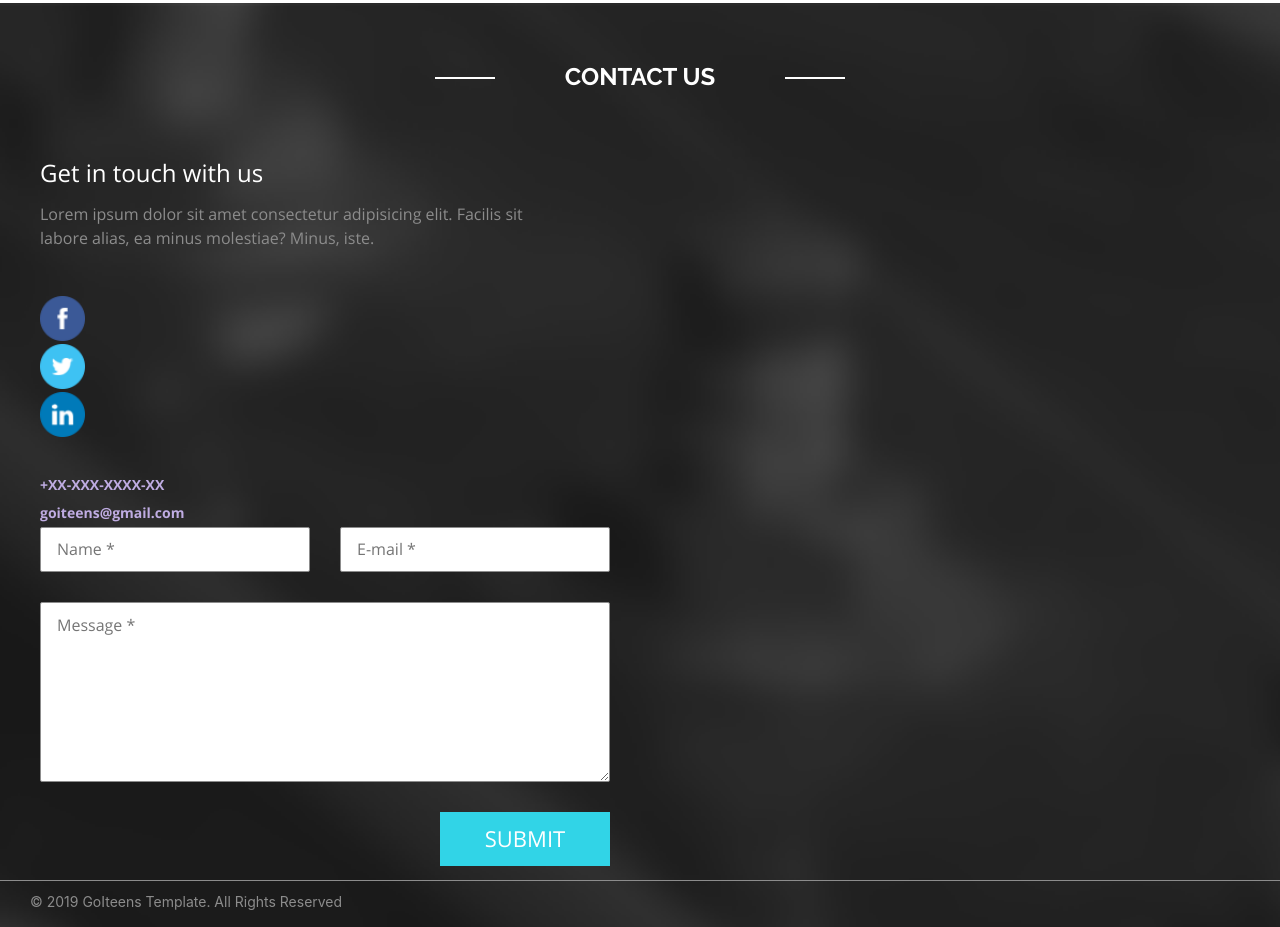
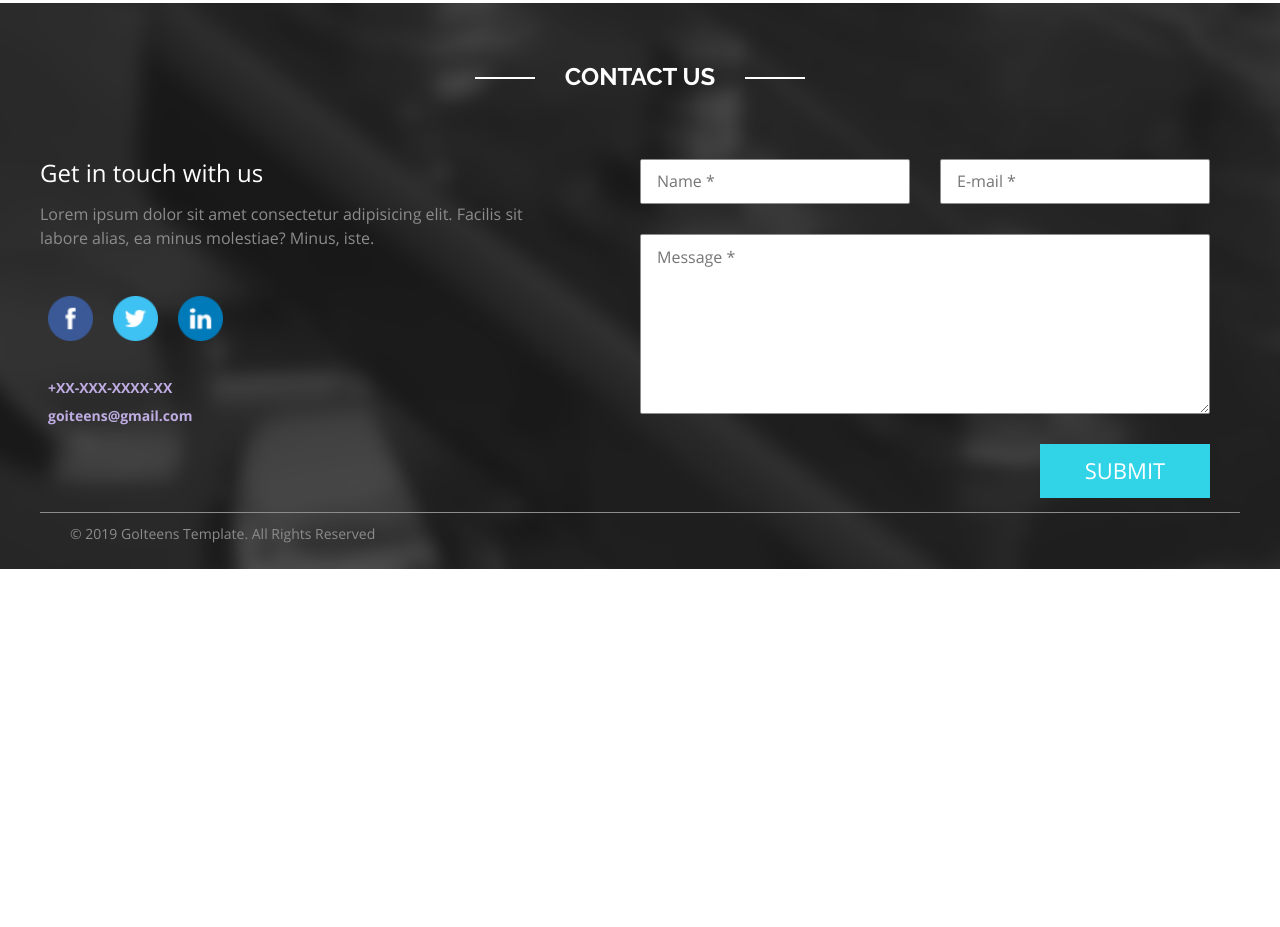
Before and after one commit to YuluaOkrushko/hakaton, a website: page src/index.html in a window 1280 px wide. Shown: the part 4035-4962 px from the top of the page. After the commit the page ends 4604 px from the top, so only its background shows below. Drawn offline with nearby package versions, Linux system fonts and the light colour scheme; files that its build step writes are made by us from their sources; files whose address does not match are found by name.

Commit message:
remove useless footer

```diff
--- a/src/html/footer.html
+++ b/src/html/footer.html
@@ -1,51 +1,4 @@
 <footer class="footer">
-
-  <h2 class="contact-title">Contact us</h2>
-  <div class="container">
-    <div class="contact-form-wrap">
-      <h3 class="contact-second__title">Get in touch with us</h3>
-      <p class="contact-second__title-text"> Lorem ipsum dolor sit amet consectetur adipisicing elit. Facilis sit
-        labore alias, ea minus molestiae? Minus, iste.</p>
-      <ul class="socials-navigation">
-        <li>
-          <a class="socials-navvigation__item" href="https://www.facebook.com/GoITeens/?ref=br_rs">
-            <img class="socials-navigation__item-icon" src="../build/images/icons/facebook_copy.png" width="45"
-              height="45" alt="facebook_icon">
-          </a>
-        </li>
-        <li>
-          <a class="socials-navigation__item" href="https://twitter.com/hashtag/goiteens">
-            <img class="socials-navigation__item-icon" src="../build/images/icons/twitter_copy.png" width="45"
-              height="45" alt="twitter_icon">
-          </a>
-        </li>
-        <li>
-          <a class="socials-navigation__item" href="https://ru.linkedin.com/company/goiteens">
-            <img class="socials-navigation__item-icon" src="../build/images/icons/linkedin_copy.png" width="45"
-              height="45" alt="linked_icon">
-          </a>
-        </li>
-      </ul>
-      <ul class="socials-navigation__email-phone">
-        <li><a class="socials-navigation__email-phone-item" href="tel: +380440000000">+XX-XXX-XXXX-XX</a></li>
-        <li><a class="socials-navigation__email-phone-item" href="mailto: goiteens@gmail.com">goiteens@gmail.com</a>
-        </li>
-      </ul>
-    </div>
-    <div class="input-area-wrap">
-      <form class="user-form" method="GET" action="#">
-        <input class="input-data input-data__user input-data__text-style" type="text" name="user-name"
-          placeholder="Name *" required />
-        <input class="input-data input-data__user input-data__text-style" type="email" name="user-e-mail"
-          placeholder="E-mail *" required />
-        <textarea class="input-data input-textarea input-data__text-style" name="Message" placeholder="Message *"
-          cols="30" rows="10" required></textarea>
-        <button class="form-button">SUBMIT</button>
-      </form>
-    </div>
-  </div>
-  <p class="footer-info"> © 2019 GoIteens Template. All Rights Reserved</p>
-
   <div class="container">
     <h2 class="contact-title">Contact us</h2>
     <div class="form-wrap">
@@ -56,20 +9,20 @@
         <ul class="socials-navigation">
           <li class="li-item">
             <a class="socials-navvigation__item" href="https://www.facebook.com/GoITeens/?ref=br_rs">
-              <img class="socials-navigation__item-icon" src="../images/icons/facebook_copy.png" width="45"
-                height="45" alt="facebook_icon">
+              <img class="socials-navigation__item-icon" src="../images/icons/facebook_copy.png" width="45" height="45"
+                alt="facebook_icon">
             </a>
           </li>
           <li class="li-item">
             <a class="socials-navigation__item" href="https://twitter.com/hashtag/goiteens">
-              <img class="socials-navigation__item-icon" src="../images/icons/twitter_copy.png" width="45"
-                height="45" alt="twitter_icon">
+              <img class="socials-navigation__item-icon" src="../images/icons/twitter_copy.png" width="45" height="45"
+                alt="twitter_icon">
             </a>
           </li>
           <li class="li-item">
             <a class="socials-navigation__item" href="https://ru.linkedin.com/company/goiteens">
-              <img class="socials-navigation__item-icon" src="../images/icons/linkedin_copy.png" width="45"
-                height="45" alt="linked_icon">
+              <img class="socials-navigation__item-icon" src="../images/icons/linkedin_copy.png" width="45" height="45"
+                alt="linked_icon">
             </a>
           </li>
         </ul>
```
